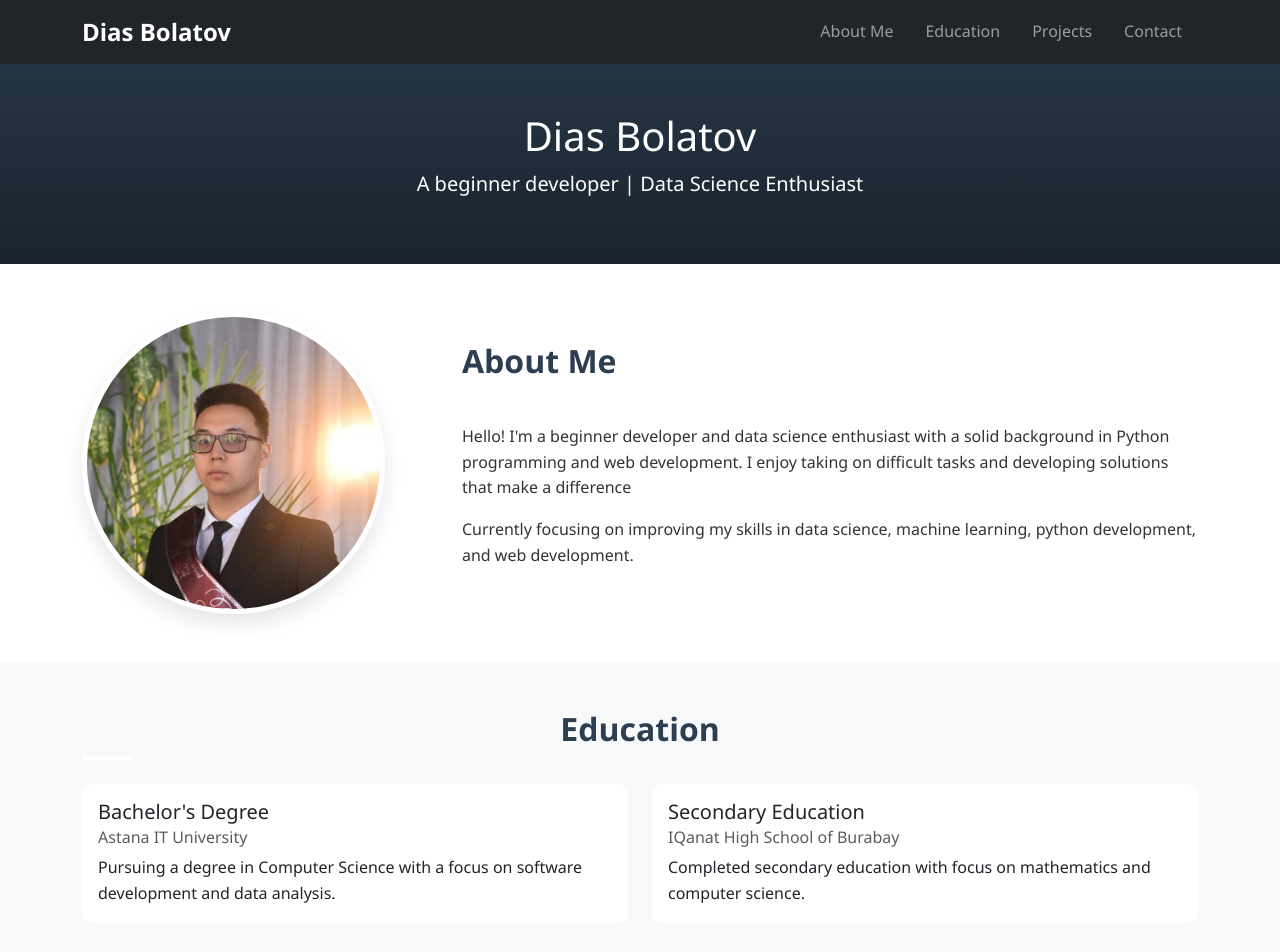
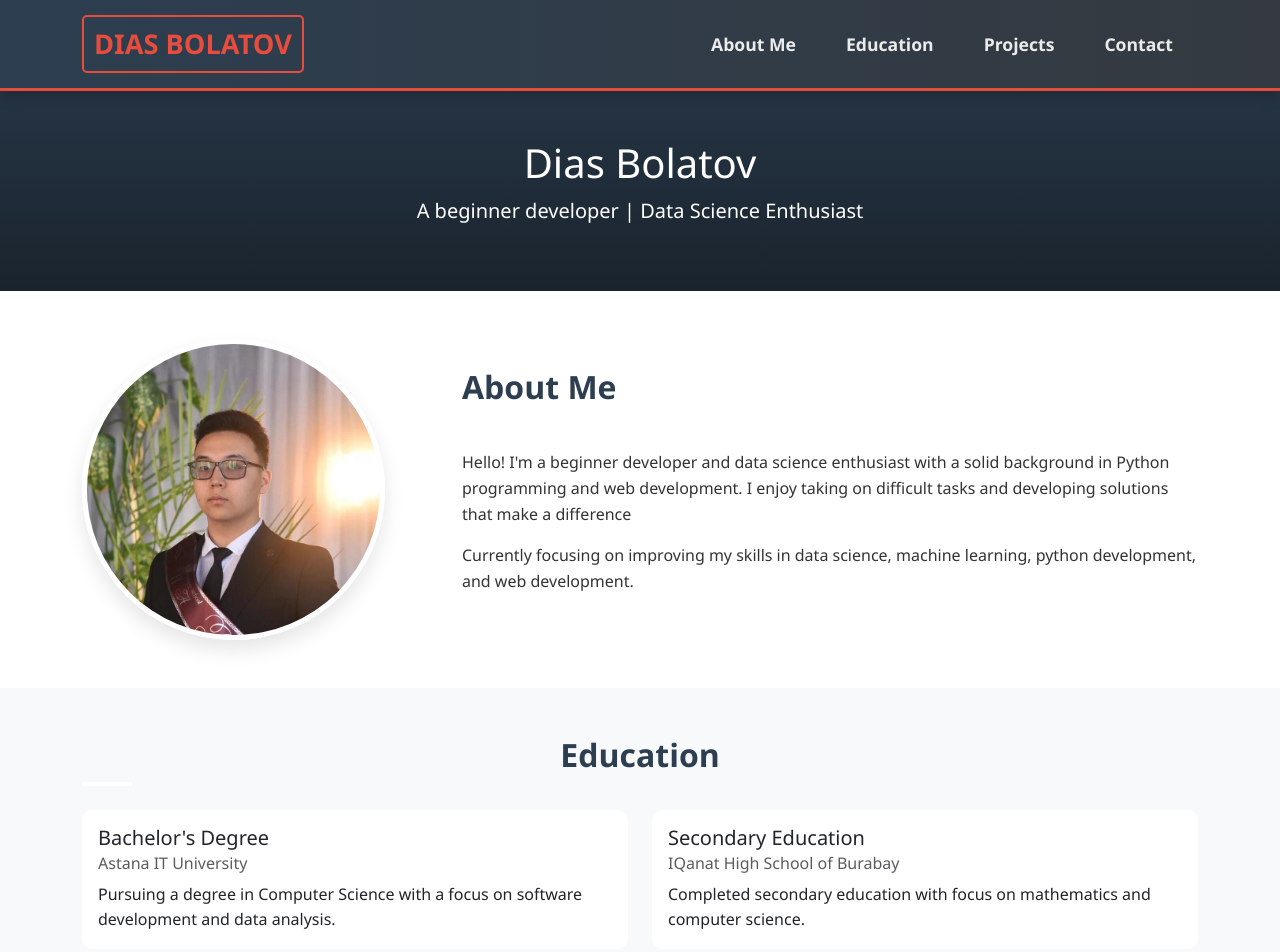
Before and after one commit to dataeclipse/webassignment3, a plain HTML site: page index.html in a window 1280 px wide. Shown: the top 952 px of the page. Drawn offline with nearby package versions, Linux system fonts and the light colour scheme.

Commit message:
styles.css

```diff
--- a/styles.css
+++ b/styles.css
@@ -18,20 +18,71 @@ body {
     background-position: center;
     padding: 6rem 0;
 }
+nav.navbar {
+    background: linear-gradient(90deg, var(--secondary-color), var(--dark-color));
+    padding: 15px 0;
+    box-shadow: 0 4px 15px rgba(0, 0, 0, 0.2);
+    border-bottom: 3px solid var(--accent-color);
+}
 
 .navbar-brand {
-    font-weight: 700;
-    font-size: 1.5rem;
+    position: relative;
+    font-weight: 800;
+    font-size: 1.7rem;
+    color: var(--accent-color) !important;
+    background-clip: text;
+    text-transform: uppercase;
+    padding: 5px 10px;
+    border: 2px solid var(--accent-color);
+    border-radius: 5px;
+}
+
+.navbar-dark .navbar-nav .nav-link {
+    color: rgba(255, 255, 255, 0.9) !important;
 }
 
 .nav-link {
-    font-weight: 500;
-    margin: 0 0.5rem;
-    transition: color 0.3s ease;
+    font-weight: 600;
+    font-size: 1.1rem;
+    margin: 0 10px;
+    padding: 8px 15px !important;
+    position: relative;
+    border-radius: 5px;
+    overflow: hidden;
+    transition: all 0.4s ease;
+}
+
+.nav-link::after {
+    content: '';
+    position: absolute;
+    bottom: 0;
+    left: 0;
+    width: 100%;
+    height: 3px;
+    background-color: var(--accent-color);
+    transform: scaleX(0);
+    transform-origin: right;
+    transition: transform 0.4s ease;
 }
 
 .nav-link:hover {
-    color: var(--primary-color) !important;
+    background-color: rgba(255, 255, 255, 0.1);
+    color: var(--accent-color) !important;
+}
+
+.nav-link:hover::after {
+    transform: scaleX(1);
+    transform-origin: left;
+}
+
+.navbar-toggler {
+    border: none;
+    padding: 10px;
+}
+
+.navbar-toggler:focus {
+    box-shadow: none;
+    outline: 2px solid var(--accent-color);
 }
 
 .section-title {
```
